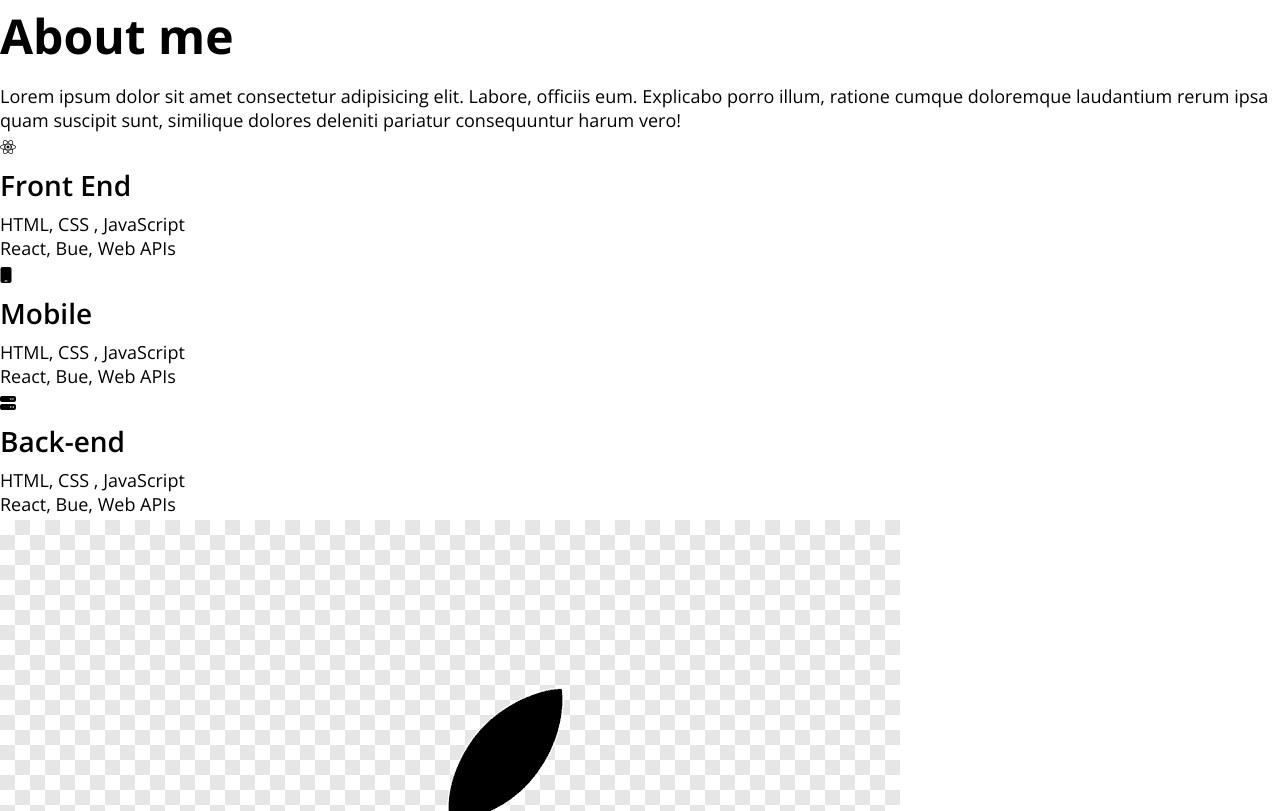
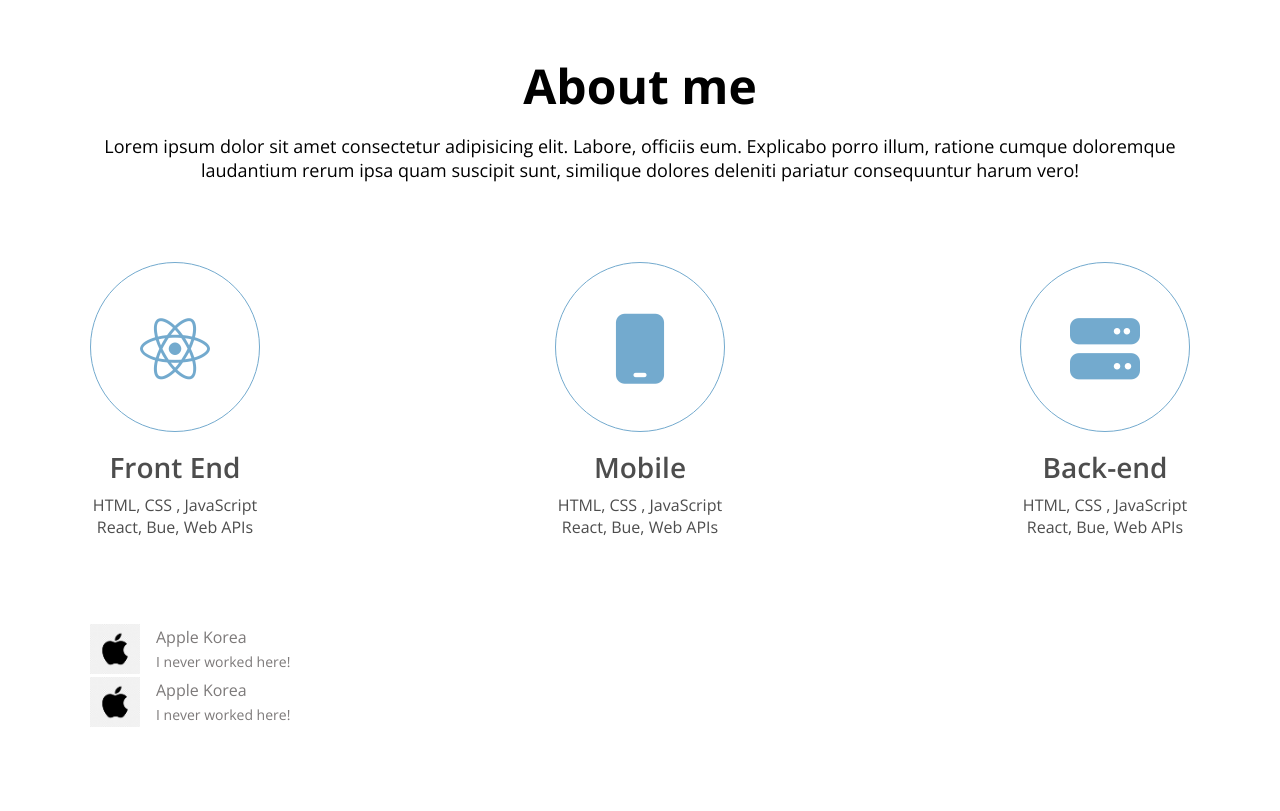
Before and after one commit to blessing-swerman/dreamSite, a plain HTML site: page index.html in a window 1280 px wide. Shown: the part 749-1560 px from the top of the page. Drawn offline with nearby package versions, Linux system fonts and the light colour scheme.

Commit message:
CSS: make a About
1. 클래스 섹션을 만들어 html에 다 복붙함.

2. 섹션 클래스를 css에서 패팅값주고, textalign 중앙, max widht설정해주어 화면 늘렸을때 너무 넓어지지않게 고정시켜줌.
그리고 마진 오토는 좌우 균등하게 마진 주려고 함.

3. 아이콘 호버 배움.
- 이건 hover i 옆에 i 를 붙여 하는법을 배움.
영상보면 이해감.
-그리고 트랜지션 줫음. 확인해봐

```diff
--- a/index.html
+++ b/index.html
@@ -50,7 +50,7 @@
       <button class="home__contact">CONTACT ME</button>
     </section>
     <!-- About -->
-    <section id="about">
+    <section id="about" class="section">
       <h1>About me</h1>
       <!-- lo + tab 하면 아무 텍스트 적어짐. -->
       <p>
@@ -85,18 +85,22 @@
       <div class="about__jobs">
         <div class="job">
           <img src="images/jobs/apple.png" alt="apple" class="job__logo" />
-          <p class="job__name">Apple Korea</p>
-          <p class="job__period">I never worked here!</p>
+          <div class="job__description">
+            <p class="job__name">Apple Korea</p>
+            <p class="job__period">I never worked here!</p>
+          </div>
         </div>
         <div class="job">
           <img src="images/jobs/apple.png" alt="apple" class="job__logo" />
-          <p class="job__name">Apple Korea</p>
-          <p class="job__period">I never worked here!</p>
+          <div class="job__description">
+            <p class="job__name">Apple Korea</p>
+            <p class="job__period">I never worked here!</p>
+          </div>
         </div>
       </div>
     </section>
     <!-- Skills -->
-    <section id="skills">
+    <section id="skills" class="section">
       <h1>Skills</h1>
       <h2>Skills & Attributes</h2>
       <p>
@@ -186,7 +190,7 @@
       </div>
     </section>
     <!-- Work -->
-    <section id="work">
+    <section id="work" class="section">
       <h1>My work</h1>
       <h2>Projects</h2>
       <div class="work__categories">
@@ -263,7 +267,7 @@
       </div>
     </section>
     <!-- Testimonials -->
-    <section id="testimonials">
+    <section id="testimonials" class="section">
       <h1>Testimonials</h1>
       <h3>See what they say about me</h3>
       <div class="testimonials">
@@ -302,7 +306,7 @@
       </div>
     </section>
     <!-- Contact -->
-    <section id="contact">
+    <section id="contact" class="section">
       <h1 class="contack__title">Let's talk</h1>
       <h2 class="contact__email">swerman123@naver.com</h2>
       <div class="contact__link">
--- a/style.css
+++ b/style.css
@@ -29,6 +29,9 @@
 
   /* Size */
   --size-border-radius: 4px;
+
+  /* Animation */
+  --animation-duration: 300ms;
 }
 
 /* Universal tags */
@@ -151,3 +154,74 @@ h3 {
   border: 2px solid var(--color-light-white);
   border-radius: var(--size-border-radius);
 }
+
+/* Section common */
+.section {
+  padding: 50px;
+  text-align: center;
+  max-width: 1200px;
+  margin: auto;
+}
+
+/* About */
+.about__majors {
+  display: flex;
+  justify-content: space-between;
+  margin: 80px 0;
+}
+
+.major__icon {
+  width: 170px;
+  height: 170px;
+  font-size: 70px;
+  line-height: 170px;
+  margin: auto;
+  border: 1px solid var(--color-blue);
+  border-radius: 50%;
+  margin-bottom: 16px;
+  color: var(--color-blue);
+}
+
+.major__icon i {
+  transition: all var(--animation-duration) ease;
+}
+.major__icon:hover i {
+  color: var(--color-pink);
+  transform: rotate(-30deg) scale(1.1);
+}
+
+.major__title,
+.major__description {
+  color: var(--color-dark-grey);
+}
+
+.major__description {
+  font-size: var(--font-small);
+}
+
+.job {
+  display: flex;
+  align-items: center;
+}
+
+.job__description {
+  margin: 0px 16px;
+  text-align: left;
+}
+
+.job__name,
+.job__period {
+  color: var(--color-light-grey);
+}
+
+.job__name {
+  font-size: var(--font-small);
+}
+.job__period {
+  font-size: var(--font-micro);
+}
+
+.job__logo {
+  width: 50px;
+  height: 50px;
+}
```
